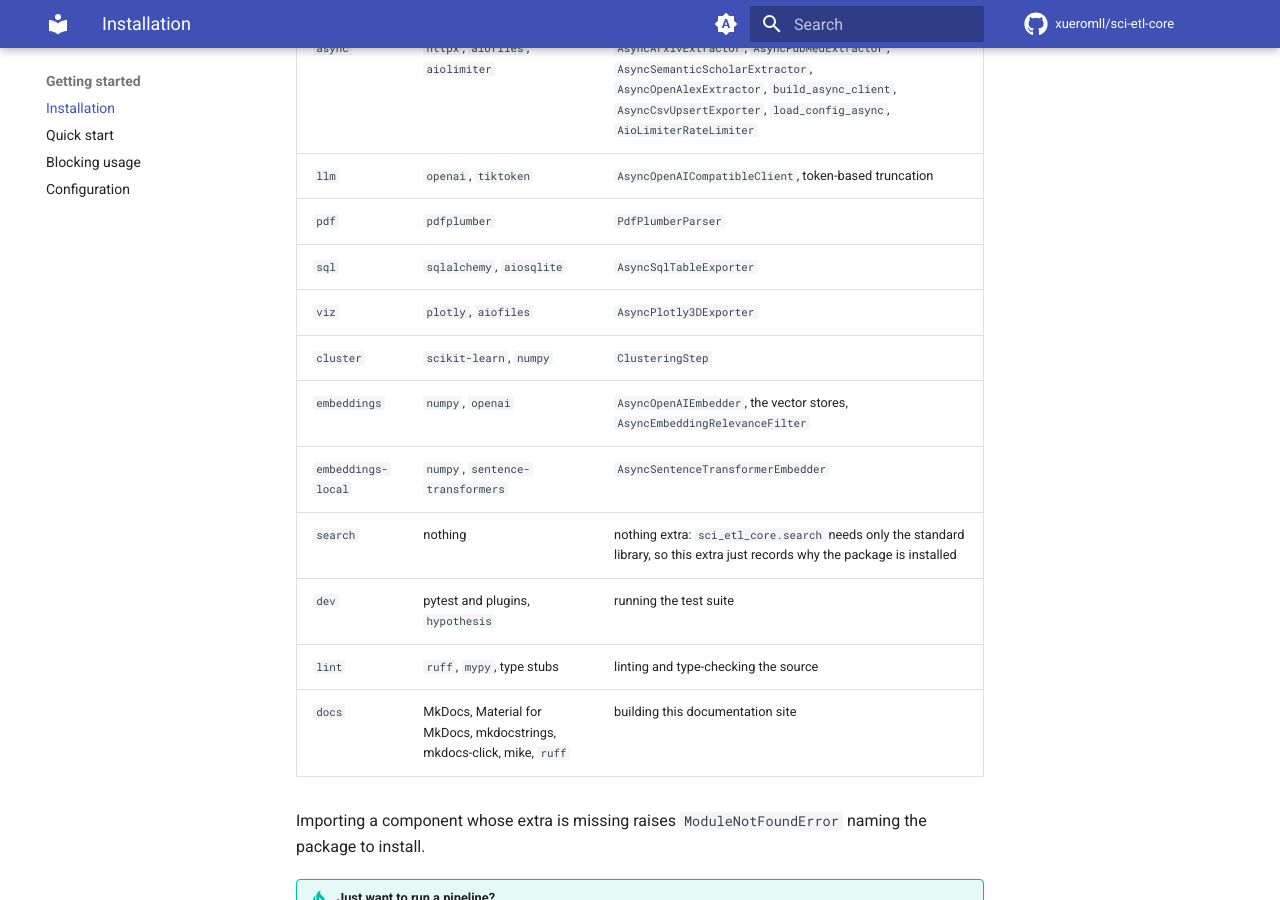
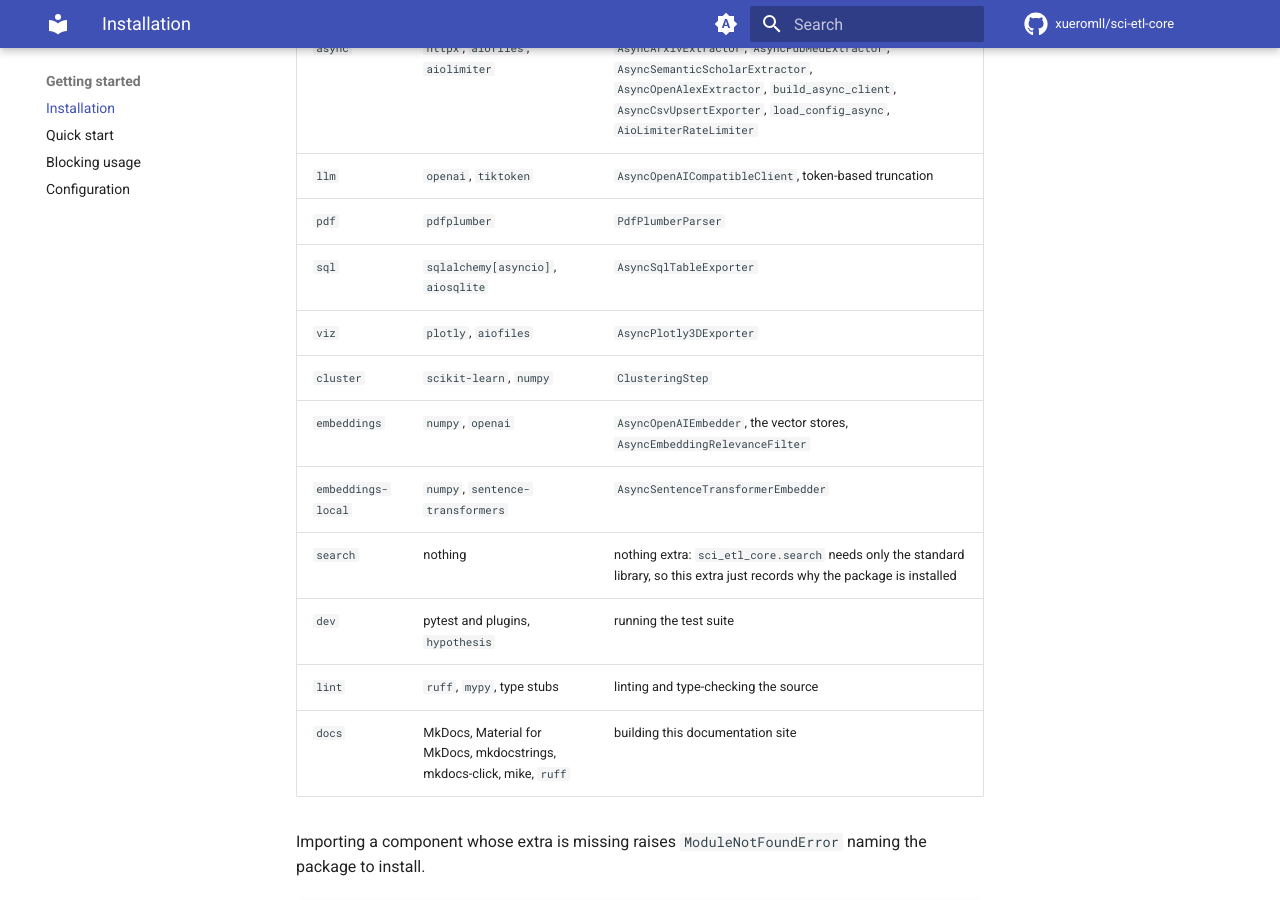
Before and after one commit to xueromll/sci-etl-core, an MkDocs documentation site: the page built from docs/getting-started/installation.md, in a window 1280 px wide and 900 px high, scrolled down 606 px. Built offline with MkDocs 1.6.1 and Material for MkDocs 9.7.7, drawn with Linux system fonts in a browser that asks for light colours; comment, search, counter and statistics services are not loaded; the version menu is left out.

Commit message:
fix: require sqlalchemy[asyncio] in the sql and full extras; SQLAlchemy 2.1 stopped installing greenlet, which broke importing AsyncSqlTableExporter.

```diff
--- a/docs/getting-started/installation.md
+++ b/docs/getting-started/installation.md
@@ -26,7 +26,7 @@ the components you use:
 | `async` | `httpx`, `aiofiles`, `aiolimiter` | `AsyncArxivExtractor`, `AsyncPubMedExtractor`, `AsyncSemanticScholarExtractor`, `AsyncOpenAlexExtractor`, `build_async_client`, `AsyncCsvUpsertExporter`, `load_config_async`, `AioLimiterRateLimiter` |
 | `llm` | `openai`, `tiktoken` | `AsyncOpenAICompatibleClient`, token-based truncation |
 | `pdf` | `pdfplumber` | `PdfPlumberParser` |
-| `sql` | `sqlalchemy`, `aiosqlite` | `AsyncSqlTableExporter` |
+| `sql` | `sqlalchemy[asyncio]`, `aiosqlite` | `AsyncSqlTableExporter` |
 | `viz` | `plotly`, `aiofiles` | `AsyncPlotly3DExporter` |
 | `cluster` | `scikit-learn`, `numpy` | `ClusteringStep` |
 | `embeddings` | `numpy`, `openai` | `AsyncOpenAIEmbedder`, the vector stores, `AsyncEmbeddingRelevanceFilter` |
--- a/pyproject.toml
+++ b/pyproject.toml
@@ -47,7 +47,7 @@ Issues = "https://github.com/xueromll/sci-etl-core/issues"
 async = ["httpx", "aiofiles", "aiolimiter"]
 llm = ["openai", "tiktoken"]
 pdf = ["pdfplumber"]
-sql = ["sqlalchemy>=2", "aiosqlite"]
+sql = ["sqlalchemy[asyncio]>=2", "aiosqlite"]
 viz = ["plotly", "aiofiles"]
 cluster = ["scikit-learn", "numpy"]
 embeddings = ["numpy", "openai"]
@@ -67,7 +67,7 @@ full = [
     "httpx", "aiofiles", "aiolimiter",
     "openai", "tiktoken",
     "pdfplumber",
-    "sqlalchemy>=2", "aiosqlite",
+    "sqlalchemy[asyncio]>=2", "aiosqlite",
     "plotly",
     "scikit-learn", "numpy",
     "requests",
```
Also changed, not shown: CHANGELOG.md (+3 -0 lines).
